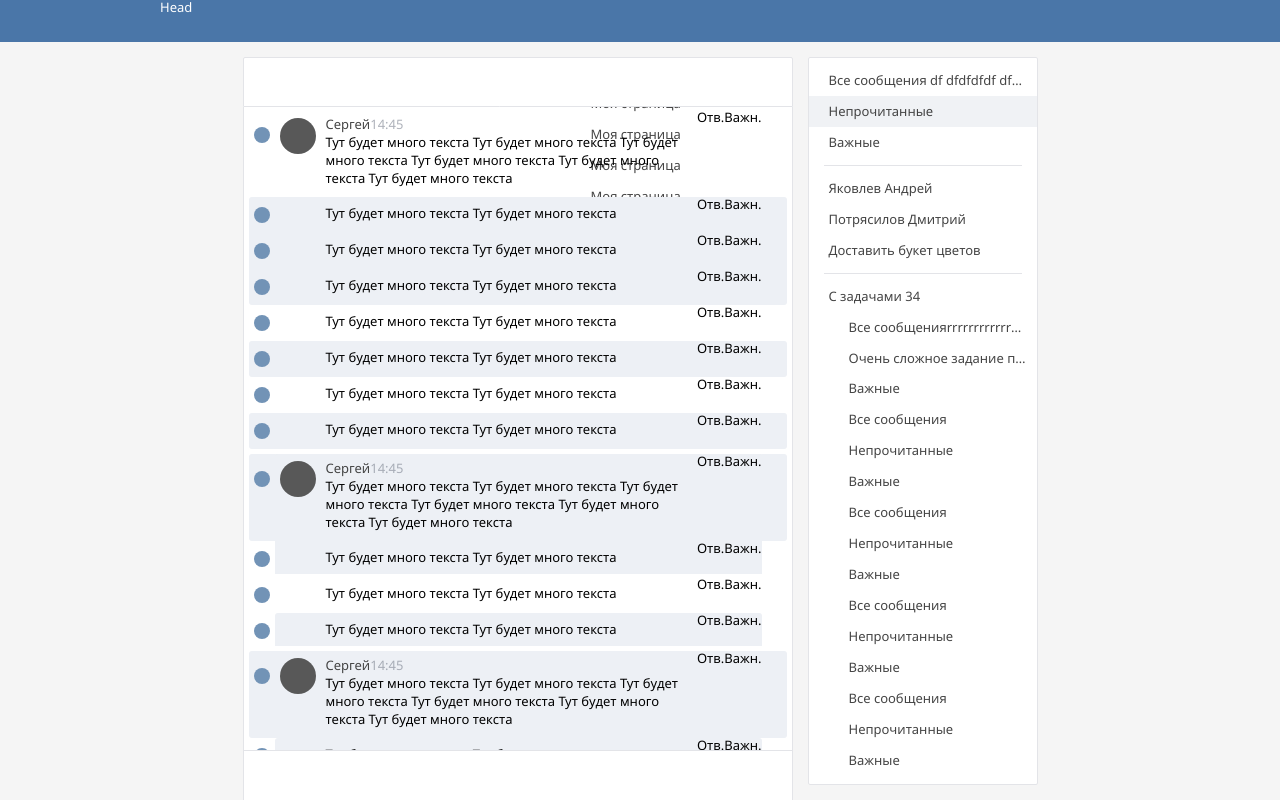
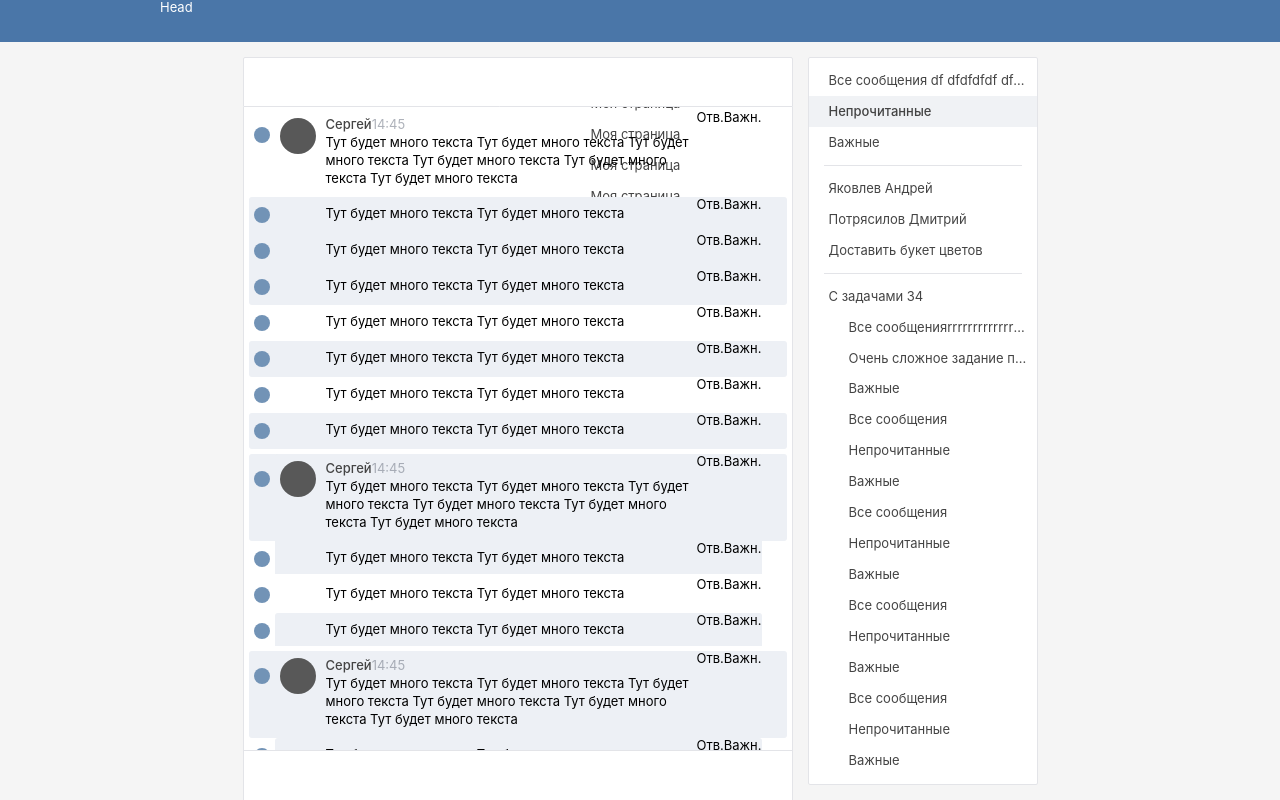
Before and after one commit to Dindro/tasks-service, a Vue app in the folder application/: page /messages in a window 1280 px wide. Shown: the top 800 px of the page. Built offline with nearby package versions, Linux system fonts and the light colour scheme.

Commit message:
поменял шрифт

```diff
--- a/application/src/App.vue
+++ b/application/src/App.vue
@@ -10,11 +10,14 @@ export default {
 };
 </script>
 
-<style>
+<style lang="scss">
+$color-background: #f5f5f5;
+
 body {
+	background-color: $color-background;
 	margin: 0;
-  font-family: "Segoe UI";
+	// font-family: 'Segoe UI';
+	font-family: -apple-system,BlinkMacSystemFont,Roboto,Helvetica Neue,sans-serif;
 	font-size: 13px;
 }
-
 </style>
```
Lines whose indentation alone changed are shown as unchanged.
